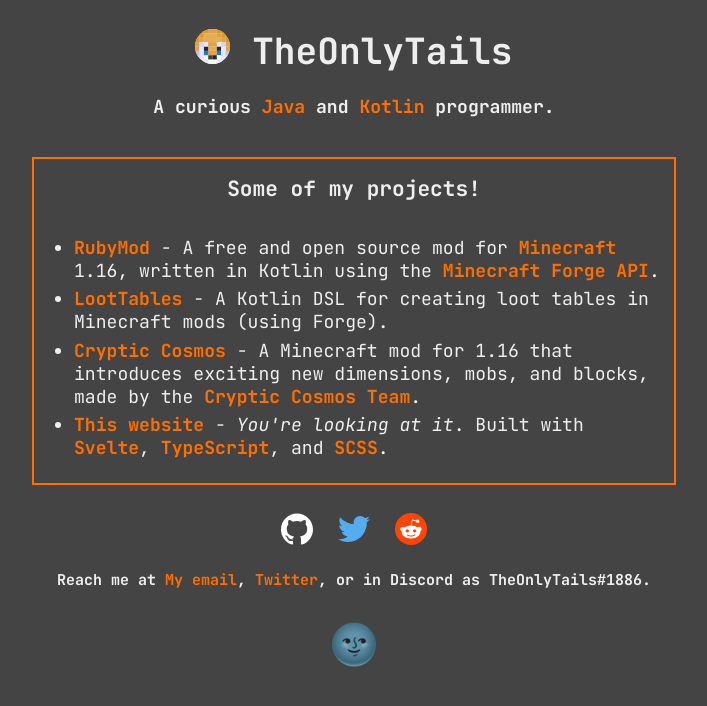
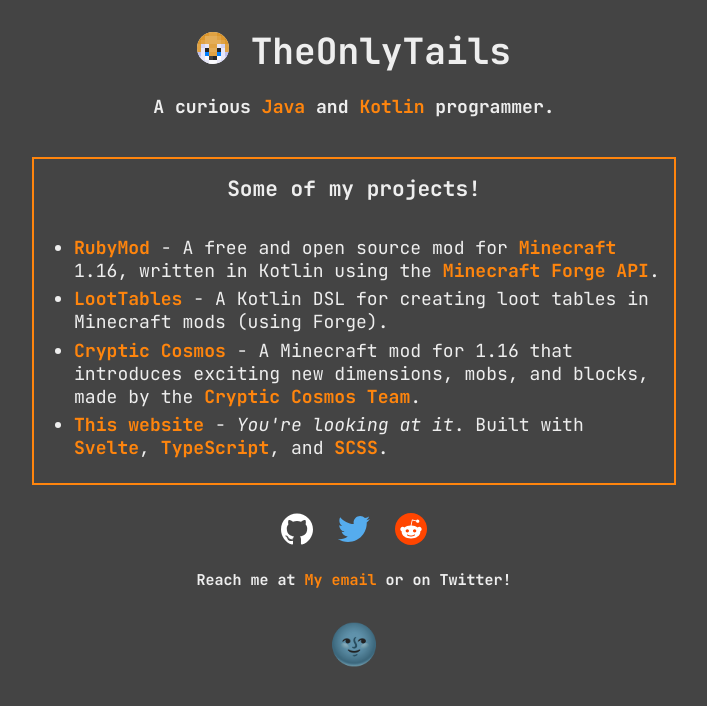
Before and after one commit to TheOnlyTails/theonlytails.com, a Svelte app: page / in a window 1280 px wide. Shown: the top 706 px of the page, without its empty margins (286-993 px from the left). Built offline with nearby package versions, Linux system fonts and the light colour scheme.

Commit message:
Split a lot of code into its own place. Made some improvements to accessibility.

```diff
--- a/public/style/links.css
+++ b/public/style/links.css
@@ -6,7 +6,7 @@
   display: flex;
   align-items: center;
   flex-direction: column;
-  font-family: jetbrains-mono, sans-serif;
+  font-family: jetbrains-mono, "Fira Code", monospace;
   font-size: 1.13em;
   min-width: 100vw;
   max-width: 50%;
@@ -19,15 +19,11 @@
   flex-direction: column;
   max-width: 50%;
   margin: 1.575em;
-  border: 0.12em solid #ff6f00;
+  border: 0.12em solid #ff850d;
 }
 
 h1, h2, h3, h4, h5, h6 {
   margin: 10px;
-}
-
-a.social {
-  margin: 0.7em;
 }
 
 li.projects, ul.projects {
@@ -40,17 +36,6 @@
   margin-top: 0.75em;
 }
 
-#logo {
-  border-radius: 50%;
-}
-
-img.social {
-  transition: transform 0.2s;
-}
-img.social:hover {
-  transform: scale(0.8);
-}
-
 #reach-out {
   margin-top: 20px;
   margin-bottom: 30px;
@@ -60,24 +45,19 @@
   font-weight: bold;
   transition: transform, 0.3s;
   text-decoration: none;
-  color: #ff6f00;
+  color: #ff850d;
 }
 a:visited {
   transition: transform, 0.3s;
   text-decoration: none;
-  color: #cb6722;
+  color: #c76e15;
 }
 a:hover, a :active {
   font-weight: normal;
   transition: transform, 0.3s;
   text-decoration: none;
   color: #eee;
-  background-color: #cb6722;
-}
-
-.social:hover {
-  text-decoration: none;
-  background-color: transparent;
+  background-color: #c76e15;
 }
 
 /*# sourceMappingURL=links.css.map */
--- a/public/style/links.scss
+++ b/public/style/links.scss
@@ -22,8 +22,3 @@
 		background-color: $dark-accent;
 	}
 }
-
-.social:hover {
-	text-decoration: none;
-	background-color: transparent;
-}
--- a/public/style/style.css
+++ b/public/style/style.css
@@ -6,7 +6,7 @@
   display: flex;
   align-items: center;
   flex-direction: column;
-  font-family: jetbrains-mono, sans-serif;
+  font-family: jetbrains-mono, "Fira Code", monospace;
   font-size: 1.13em;
   min-width: 100vw;
   max-width: 50%;
@@ -19,15 +19,11 @@
   flex-direction: column;
   max-width: 50%;
   margin: 1.575em;
-  border: 0.12em solid #ff6f00;
+  border: 0.12em solid #ff850d;
 }
 
 h1, h2, h3, h4, h5, h6 {
   margin: 10px;
-}
-
-a.social {
-  margin: 0.7em;
 }
 
 li.projects, ul.projects {
@@ -40,17 +36,6 @@
   margin-top: 0.75em;
 }
 
-#logo {
-  border-radius: 50%;
-}
-
-img.social {
-  transition: transform 0.2s;
-}
-img.social:hover {
-  transform: scale(0.8);
-}
-
 #reach-out {
   margin-top: 20px;
   margin-bottom: 30px;
--- a/public/style/style.scss
+++ b/public/style/style.scss
@@ -1,7 +1,7 @@
 $light-color: #eee;
 $dark-color: #444;
-$light-accent: #ff6f00;
-$dark-accent: #cb6722;
+$light-accent: #ff850d;
+$dark-accent: #c76e15;
 
 // styles the main page
 body { margin: auto auto }
@@ -16,7 +16,7 @@
 #page {
 	@include center;
 
-	font-family: jetbrains-mono, sans-serif;
+	font-family: jetbrains-mono, "Fira Code", monospace;
 	font-size: 1.13em;
 	min-width: 100vw;
 	max-width: 50%;
@@ -35,8 +35,6 @@
 // Keeps things spaced out where needed
 h1, h2, h3, h4, h5, h6 { margin: 10px }
 
-a.social { margin: 0.7em }
-
 li.projects, ul.projects {
 	padding-top: 0.15em;
 	padding-right: 0.15em;
@@ -45,16 +43,6 @@
 
 #projects-title, #title { margin-top: 0.75em }
 
-// Makes the logo image circular
-#logo { border-radius: 50% }
-
-img.social {
-	// Animation
-	transition: transform .2s;
-
-	&:hover { transform: scale(0.8) }
-}
-
 // Makes sure my make-shift footer still looks good
 #reach-out {
 	margin-top: 20px;
--- a/src/App.svelte
+++ b/src/App.svelte
@@ -1,9 +1,9 @@
 <script lang="ts">
 	import SocialIcon from "./SocialIcon.svelte"
 	import ProjectEntry from "./ProjectEntry.svelte"
-	import { isDark } from "./stores/theme.ts"
-	import { fade } from "svelte/transition"
+	import { isDark, switchTheme } from "./stores/theme.ts"
 	import type { Project, SocialLink } from "./elementInterfaces"
+	import Logo from "./Logo.svelte"
 
 	const darkColor = "#444"
 	const lightColor = "#eee"
@@ -55,9 +55,8 @@
 </script>
 
 <main id="page" style="background-color: {backgroundColor}; color: {textColor}">
-	<h1 id="title" transition:fade={{duration: 300}}>
-		<!--suppress HtmlUnknownTarget -->
-		<img alt="My icon!" height={35} id="logo" src="icons/favicon.svg" width={35}>
+	<h1 id="title">
+		<Logo src="icons/favicon.svg"/>
 		TheOnlyTails
 	</h1>
 
@@ -86,22 +85,17 @@
 	</div>
 
 	<h5 id="reach-out">
-		Reach me at <a href="mailto:theonlytails@theonlytails.com">My email</a>, <a
-			href="https://twitter.com/the_only_tails">Twitter</a>, or in Discord as TheOnlyTails#1886.
+		Reach me at <a href="mailto:theonlytails@theonlytails.com">My email</a> or on Twitter!
 	</h5>
 
-	<button aria-hidden="true" aria-label="Dark mode switch" id="theme-switch"
-	        on:click={() => isDark.update(value => !value)}>{$isDark ? "🌚" : "🌝"}</button>
+	<button aria-label="Dark mode switch" id="theme-switch" on:click={switchTheme}
+	        role="button">{$isDark ? "🌚" : "🌝"}</button>
 </main>
 
 <style lang="scss">
 	// styles the icon
 	#theme-switch {
 		font-size: 2.2em;
-		display: flex;
-		align-items: center;
-		flex-direction: column;
-		justify-content: center;
 		cursor: pointer;
 		border: none;
 		background-color: inherit;
--- /dev/null
+++ b/src/Logo.svelte
@@ -0,0 +1,16 @@
+<script lang="ts">
+	import { fade } from "svelte/transition"
+
+	export let src: string
+	export let alt = "TheOnlyTails logo"
+	export let size = 32
+	export let id = "logo"
+</script>
+
+<!--suppress RequiredAttributes, HtmlRequiredAltAttribute -->
+<img {alt} height={size} {id} {src} transition:fade={{duration: 300}} width={size}>
+
+<style lang="scss">
+	// Makes the logo image circular
+	#logo { border-radius: 50% }
+</style>
--- a/src/SocialIcon.svelte
+++ b/src/SocialIcon.svelte
@@ -3,12 +3,28 @@
 	export let href: string
 	export let style = ""
 
-	$: id = (title ? title : "Title not found").toLowerCase()
-	$: src = `icons/${ id }.svg`
-	$: alt = `the link to my ${ (title ? title : "Title not found") } profile`
+  $: id = (title ? title : "Title not found").toLowerCase()
+  $: src = `icons/${ id }.svg`
+  $: alt = `the link to my ${ (title ? title : "Title not found") } profile`
 </script>
 
 <a class="social" {href} {title}>
 	<!--suppress HtmlRequiredAltAttribute, RequiredAttributes -->
 	<img {alt} class="social" height={32} {id} {src} {style} width={32}>
 </a>
+
+<style lang="scss">
+	a.social { margin: 0.7em }
+
+	img.social {
+		// Animation
+		transition: transform .2s;
+
+		&:hover { transform: scale(0.8) }
+	}
+
+	.social:hover {
+		text-decoration: none;
+		background-color: transparent;
+	}
+</style>
--- a/src/stores/theme.js
+++ b/src/stores/theme.js
@@ -1,4 +1,5 @@
 import { persistStore } from "./persistStore";
 const defaultTheme = true; // dark mode
 export const isDark = persistStore("isDark", defaultTheme);
+export const switchTheme = () => isDark.update(value => !value);
 //# sourceMappingURL=theme.js.map
--- a/src/stores/theme.ts
+++ b/src/stores/theme.ts
@@ -3,3 +3,4 @@
 const defaultTheme = true // dark mode
 
 export const isDark = persistStore("isDark", defaultTheme)
+export const switchTheme = () => isDark.update(value => !value)
```
